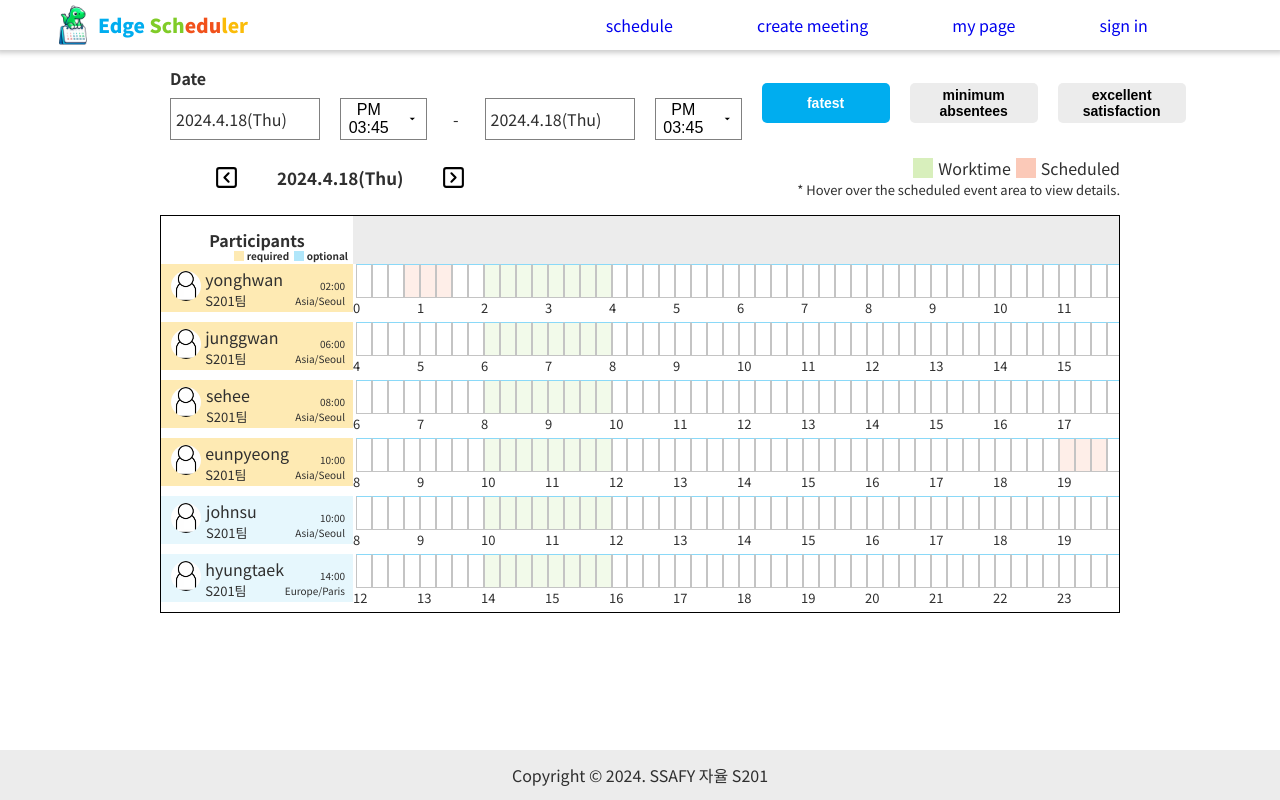
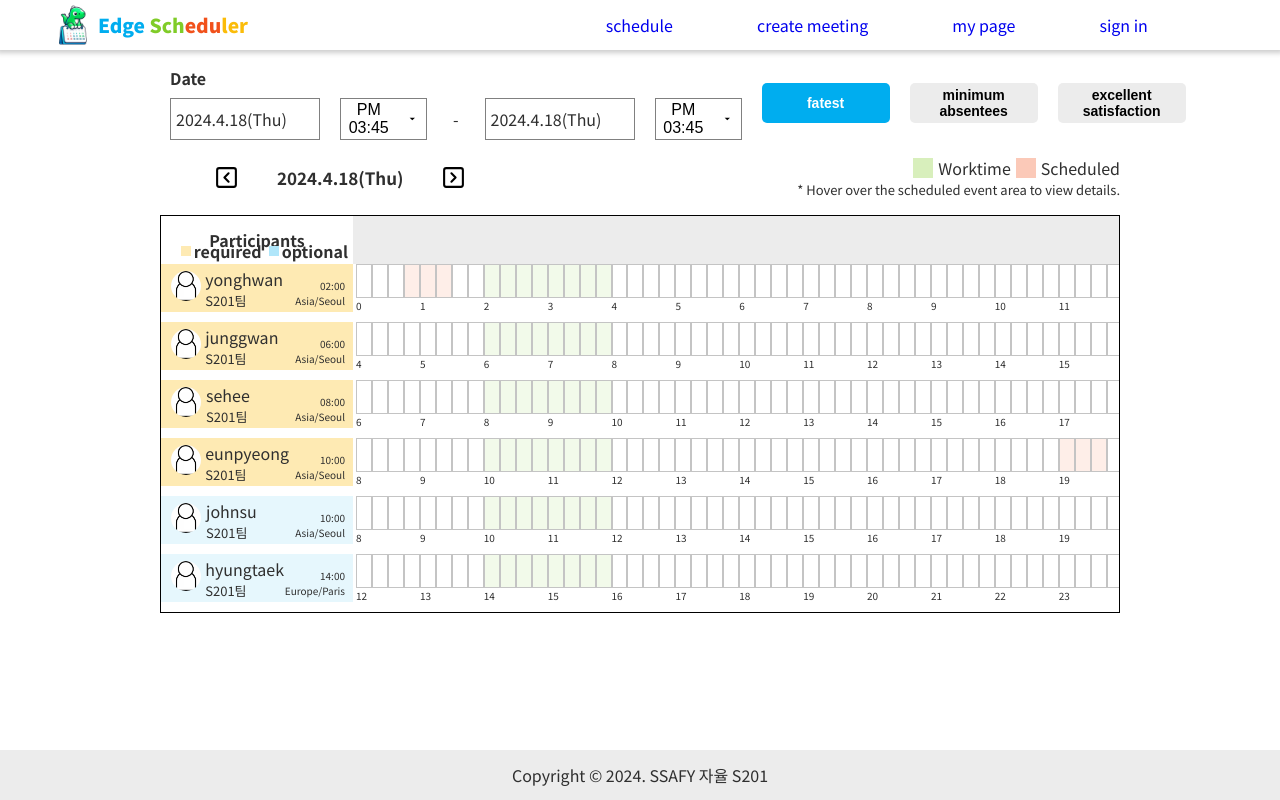
Before and after one commit to EdgeScheduler-SSAFY/Frontend, a Next.js app: page /meeting/meetingSchedule in a window 1280 px wide. Built offline with nearby package versions, Linux system fonts and the light colour scheme.

Commit message:
✨Feat :  Make drag range comportable ing...

```diff
--- a/src/app/meeting/meetingSchedule/scheduleComponent.tsx
+++ b/src/app/meeting/meetingSchedule/scheduleComponent.tsx
@@ -2,7 +2,7 @@
 import styled from "styled-components";
 import Image from "next/image";
 import { people, person } from "./dummyData";
-import { useEffect, useState } from "react";
+import { useEffect, useRef, useState } from "react";
 import { Color } from "@/shared/lib/styles/color";
 
 const vip: boolean[] = [true, true, true, true, false, false];
@@ -16,8 +16,16 @@ interface vipDivProps {
   vipperson: boolean;
 } //필수 사람 선택용
 
+interface timeStampProps {
+  personIndex: number;
+  timeindex: number;
+  startIndex: number;
+  endIndex: number;
+}
+
 interface timeDivProps {
   selected: number;
+  personIndex: number;
   timeindex: number;
   startIndex: number;
   endIndex: number;
@@ -53,9 +61,13 @@ export default function ScheduleComponent() {
   const [startIndex, setStartIndex] = useState<null | number>(null);
   const [endIndex, setEndIndex] = useState<null | number>(null);
   // 첫지점과 끝지점을 통해 scope 설정에 이용할 예정
+
+  const [timeDivGroupRef, timeDivGroupleftX] = [useRef(null), useRef(0)];
+
   const handleMouseMove = (event: MouseEvent) => {
-    const targetDiv = event.target as HTMLDivElement;
-    let timeIndex = targetDiv.getAttribute("timeIndex");
+    const nowPosition = event.clientX + timeDivGroupRef.current.scrollLeft;
+
+    let timeIndex = Math.floor((nowPosition - timeDivGroupleftX.current) / 16);
     if (timeIndex && Number(timeIndex) >= fixedIndex) {
       setEndIndex(Number(timeIndex));
     } // 초기위치보다 오른쪽이면 endIndex변경
@@ -71,22 +83,26 @@ export default function ScheduleComponent() {
   const handleMouseDown = (
     event: React.MouseEvent<HTMLDivElement, MouseEvent>
   ) => {
-    console.log(`마우스다운`);
-    const targetDiv = event.target as HTMLDivElement;
-    if (targetDiv.getAttribute("timeIndex")) {
-      fixedIndex = Number(targetDiv.getAttribute("timeIndex"));
-      setStartIndex(fixedIndex);
-      setEndIndex(fixedIndex);
-      window.addEventListener("mousemove", handleMouseMove);
-      window.addEventListener("mouseup", handleMouseUp, { once: true });
-    }
+    const nowPositionX = event.clientX + timeDivGroupRef.current.scrollLeft;
+    fixedIndex = Math.floor((nowPositionX - timeDivGroupleftX.current) / 16);
+    setStartIndex(fixedIndex);
+    setEndIndex(fixedIndex);
+    window.addEventListener("mousemove", handleMouseMove);
+    window.addEventListener("mouseup", handleMouseUp, { once: true });
 
     // mouseUp은 cleanup 함수 성질이기에 한번만 실행하면 효력을 다하므로 once : true 추가
   }; // 마우스 클릭 중 시 발생
 
+  // useEffect(() => {
+  //   console.log("startIndex " + startIndex + "endIndex " + endIndex);
+  // }, [startIndex, endIndex]);
+
   useEffect(() => {
-    console.log("startIndex " + startIndex + "endIndex " + endIndex);
-  }, [startIndex, endIndex]);
+    if (timeDivGroupRef.current) {
+      timeDivGroupleftX.current =
+        timeDivGroupRef.current.getBoundingClientRect().left;
+    }
+  }, [timeDivGroupRef]);
 
   return (
     <MainLayout>
@@ -128,7 +144,10 @@ export default function ScheduleComponent() {
           );
         })}
       </PeopleLayout>
-      <TimeTableLayout onMouseDown={(event) => handleMouseDown(event)}>
+      <TimeTableLayout
+        onMouseDown={(event) => handleMouseDown(event)}
+        ref={timeDivGroupRef}
+      >
         <RecommendTimeSchedule />
         {checkedTime.map((checkTimes: number[], personIndex: number) => {
           return (
@@ -139,6 +158,7 @@ export default function ScheduleComponent() {
                     <TimeDiv
                       key={timeIndex}
                       selected={checkedTime[personIndex][timeIndex]}
+                      personIndex={personIndex}
                       timeindex={timeIndex}
                       startIndex={startIndex ?? -1}
                       endIndex={endIndex ?? -1}
@@ -150,7 +170,13 @@ export default function ScheduleComponent() {
                 {allDayTime.map((v: boolean, timeIndex: number) => {
                   if (timeIndex % 4 == 0) {
                     return (
-                      <TimeStamp key={timeIndex}>
+                      <TimeStamp
+                        key={timeIndex}
+                        personIndex={personIndex}
+                        timeindex={timeIndex}
+                        startIndex={startIndex ?? -1}
+                        endIndex={endIndex ?? -1}
+                      >
                         {(startTime[personIndex] +
                           Math.floor(timeIndex / 4) +
                           24) %
@@ -158,7 +184,15 @@ export default function ScheduleComponent() {
                       </TimeStamp>
                     );
                   } else {
-                    return <TimeStamp key={timeIndex}></TimeStamp>;
+                    return (
+                      <TimeStamp
+                        key={timeIndex}
+                        personIndex={personIndex}
+                        timeindex={timeIndex}
+                        startIndex={startIndex ?? -1}
+                        endIndex={endIndex ?? -1}
+                      ></TimeStamp>
+                    );
                   }
                 })}
               </TimeStampGroup>
@@ -236,11 +270,14 @@ const TimeDiv = styled.div<timeDivProps>`
       : selected === 1
       ? Color("orange50")
       : ""};
-  border-top: 1px solid ${Color("blue200")};
   border-left: ${({ timeindex, startIndex }) =>
-    timeindex === startIndex ? "5px solid blue" : ""};
+    timeindex == startIndex ? "1px solid blue" : ""};
   border-right: ${({ timeindex, endIndex }) =>
-    timeindex === endIndex ? "5px solid blue" : ""};
+    timeindex == endIndex ? "1px solid blue" : ""};
+  border-top: ${({ timeindex, personIndex, startIndex, endIndex }) =>
+    timeindex <= endIndex && timeindex >= startIndex && personIndex == 0
+      ? "1px solid blue"
+      : ""};
 `;
 
 const TimeDivGroup = styled.div`
@@ -250,23 +287,30 @@ const TimeDivGroup = styled.div`
 
 const TimeStampGroup = styled.div`
   display: flex;
-  width: 96rem;
   height: 1rem;
-  font-size: small;
+  font-size: x-small;
+  padding-left: 3px;
 `;
 
-const TimeStamp = styled.div`
+const TimeStamp = styled.div<timeStampProps>`
   width: 1rem;
-  height: 1rem;
+  height: 1.5rem;
+  border-left: ${({ timeindex, startIndex }) =>
+    timeindex == startIndex ? "1px solid blue" : ""};
+  border-right: ${({ timeindex, endIndex }) =>
+    timeindex == endIndex ? "1px solid blue" : ""};
+  border-bottom: ${({ timeindex, personIndex, startIndex, endIndex }) =>
+    timeindex <= endIndex && timeindex >= startIndex && personIndex == 5
+      ? "1px solid blue"
+      : ""};
 `;
-
 const PersonInfo = styled.div`
   display: flex;
   /* flex-direction: column; */
   position: absolute;
   bottom: 1px;
   right: 5px;
-  font-size: x-small;
+  z-index: 1;
 `;
 const NecessaryDiv = styled.div`
   width: 10px;
```
